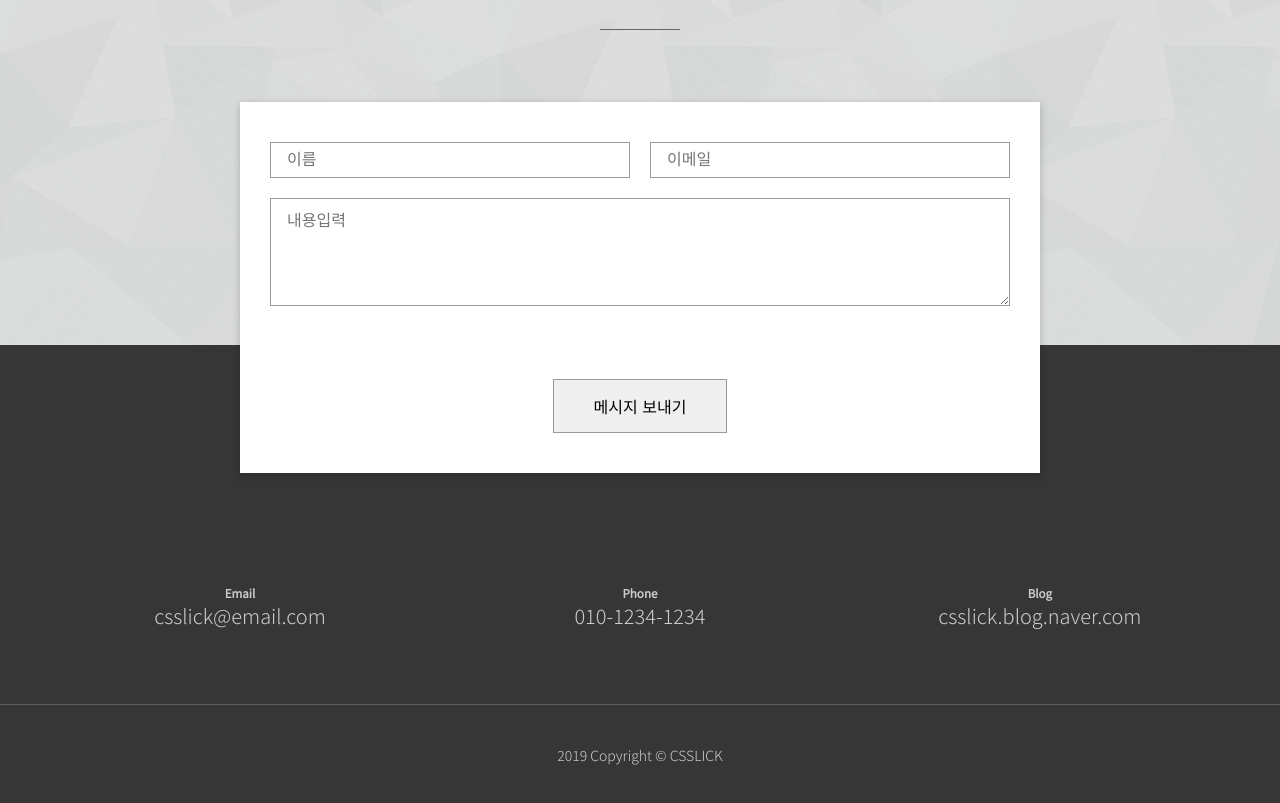
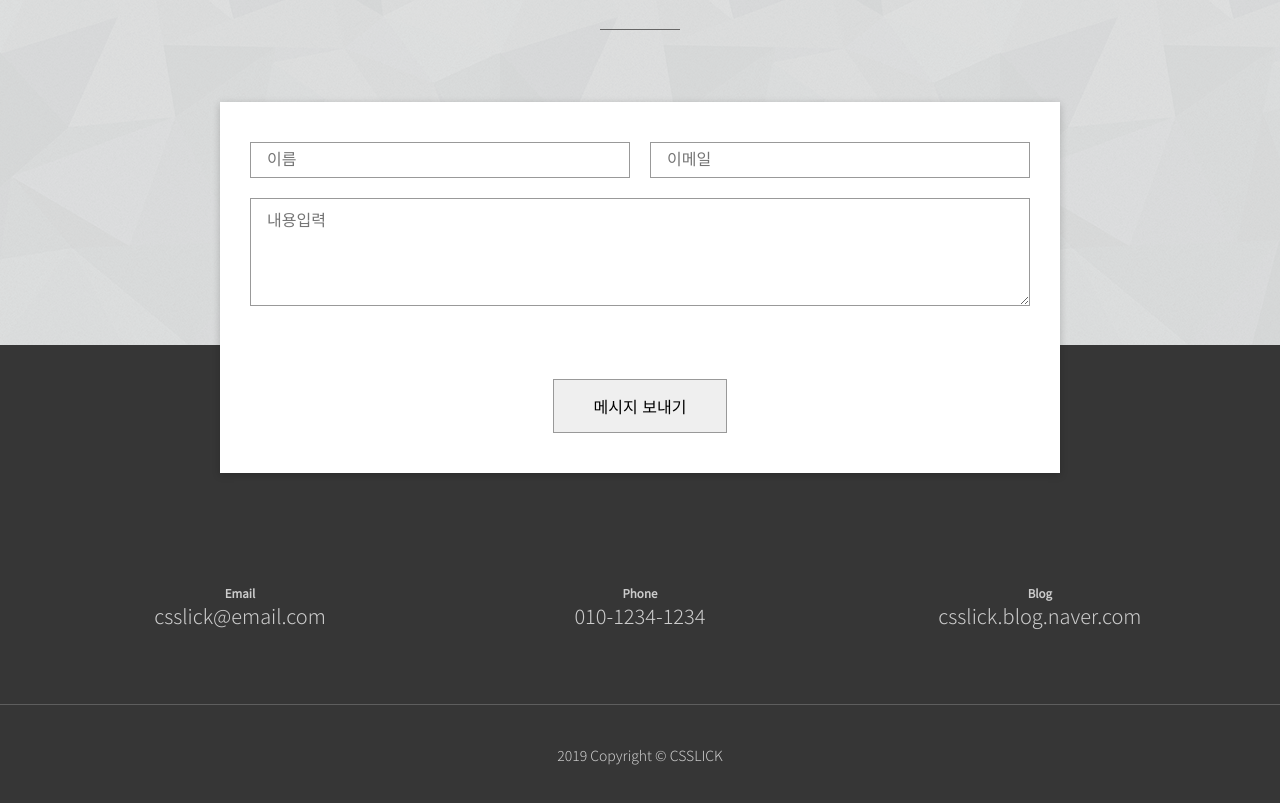
Before and after one commit to csslick/portfolio090817, a plain HTML site: page index.html in a window 1280 px wide. Shown: the part 2678-3481 px from the top of the page. Drawn offline with nearby package versions, Linux system fonts and the light colour scheme.

Commit message:
Add files via upload

```diff
--- a/css/style.css
+++ b/css/style.css
@@ -201,8 +201,8 @@ section h2{
   /* border: 1px solid red; */
   position: relative;
   box-shadow: 0px 2px 8px rgba(0,0,0,0.2);
-  padding: 40px;
-  margin: 0 40px;
+  padding: 40px 10px;
+  margin: 0 20px;
   background: #fff;
   transform: translateY(40px);
   z-index: 9;
@@ -213,7 +213,7 @@ section h2{
     /* border: 1px solid red; */
     padding-left: 20px;
     padding-right: 20px;
-    margin: 0 200px;
+    margin: 0 15%;
   }
 }
 
```
